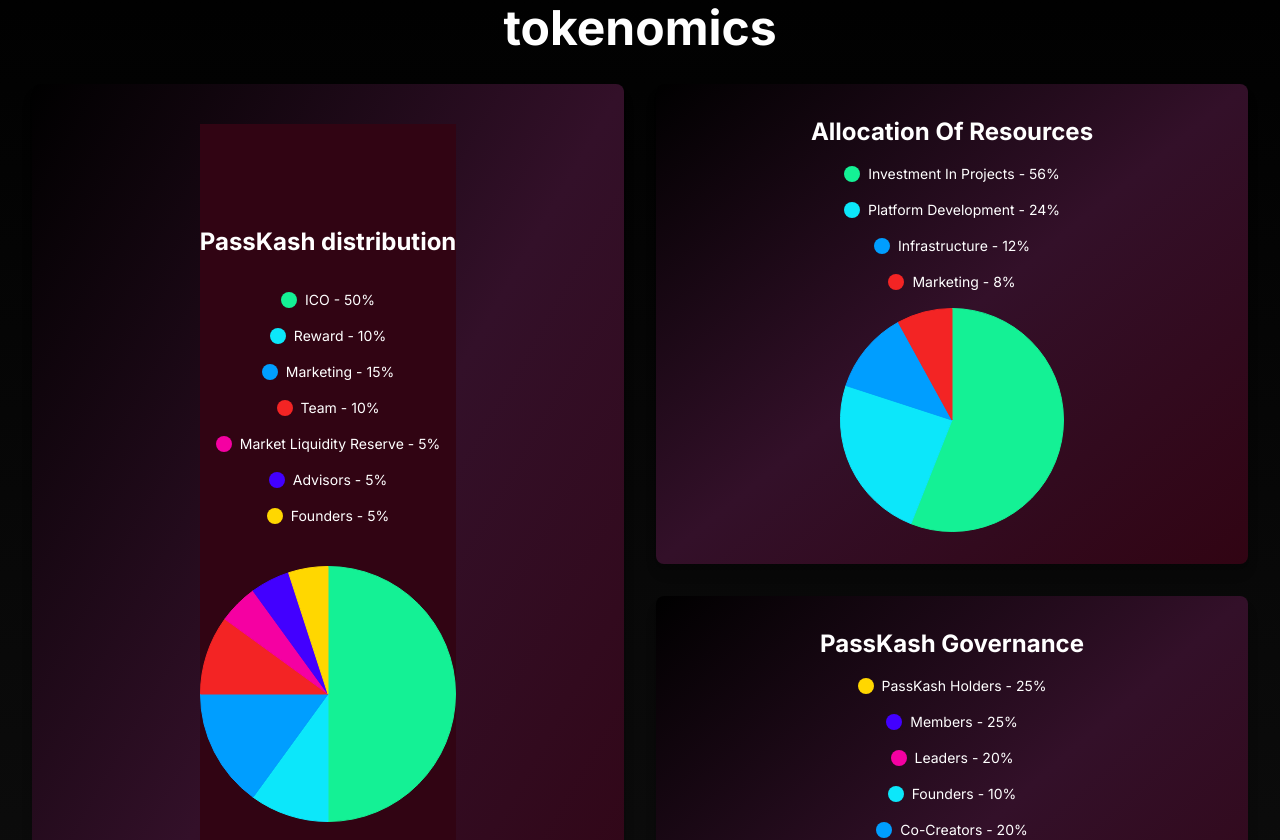
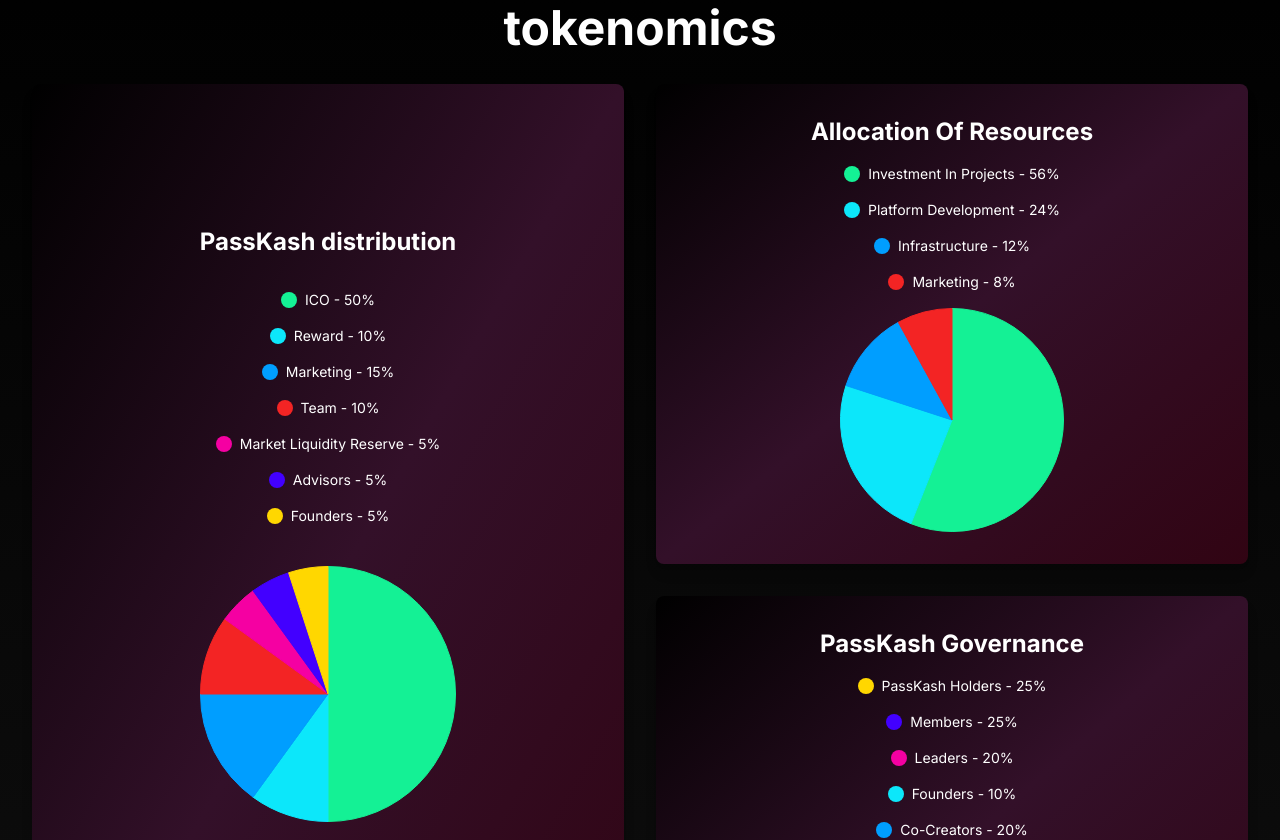
Before and after one commit to Roshan12here/Passka, a Next.js app: page / in a window 1280 px wide. Shown: the part 4484-5324 px from the top of the page. Built offline with nearby package versions, Linux system fonts and the light colour scheme.

Commit message:
Update tokenomics.tsx

```diff
--- a/app/components/tokenomics.tsx
+++ b/app/components/tokenomics.tsx
@@ -39,7 +39,7 @@ const chartOptions = {
 const Tokenomics = () => {
   return (
     <section className='flex  flex-col py-4 items-center'>
-      <div className="flex flex-col items-center justify-center min-h-screen bg-[#310413]">
+      <div className="flex flex-col items-center justify-center min-h-screen from-[#000000] via-[#331029] to-[#310413]">
         <div className="flex flex-col items-center gap-10">
           <div className="flex flex-col gap-4 items-center">
           <h2 className="text-2xl font-bold mb-4">PassKash distribution</h2>
```
